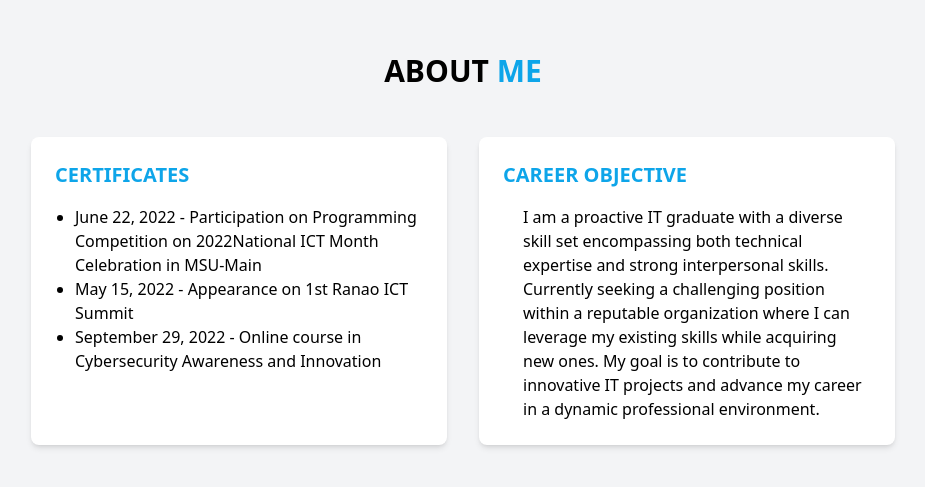
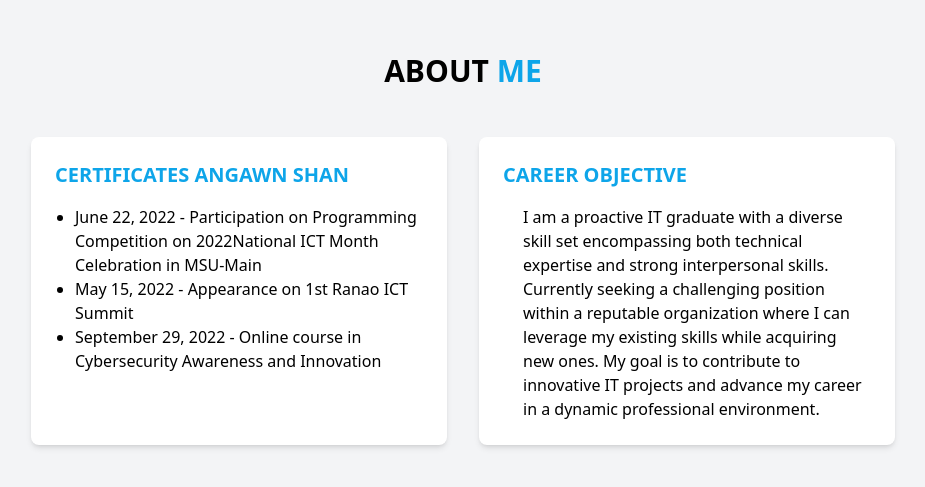
Before and after one commit to AbdullahBantuas/banz, a website built with webpack: page index.html in a window 1280 px wide. Shown: the part 175-662 px from the top of the page, without its empty margins (177-1102 px from the left). Built offline with nearby package versions, Linux system fonts and the light colour scheme.

Commit message:
2nd commit

```diff
--- a/index.html
+++ b/index.html
@@ -12,7 +12,7 @@
 </h1>
 <div class="grid grid-cols-1 md:grid-cols-2 gap-8 mt-8 max-w-4xl w-full p-4">
   <div class="bg-white p-6 shadow-md rounded-lg">
-    <h2 class="text-xl font-semibold mb-4 text-sky-500">CERTIFICATES</h2>
+    <h2 class="text-xl font-semibold mb-4 text-sky-500">CERTIFICATES ANGAWN SHAN</h2>
     <ul class="list-disc pl-5">
       <li>June 22, 2022 - Participation on Programming Competition on 2022National ICT Month Celebration in MSU-Main</li>
       <li>May 15, 2022 - Appearance on 1st Ranao ICT Summit</li>
```
